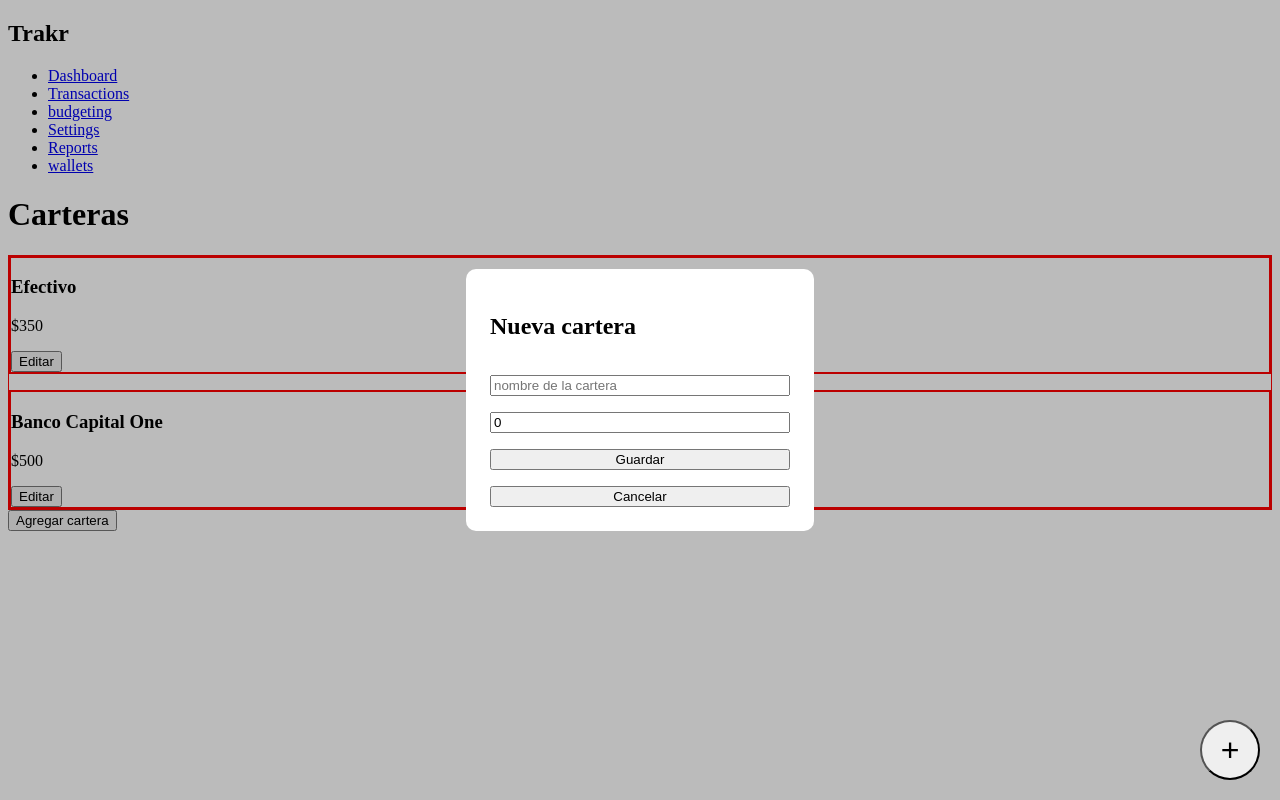
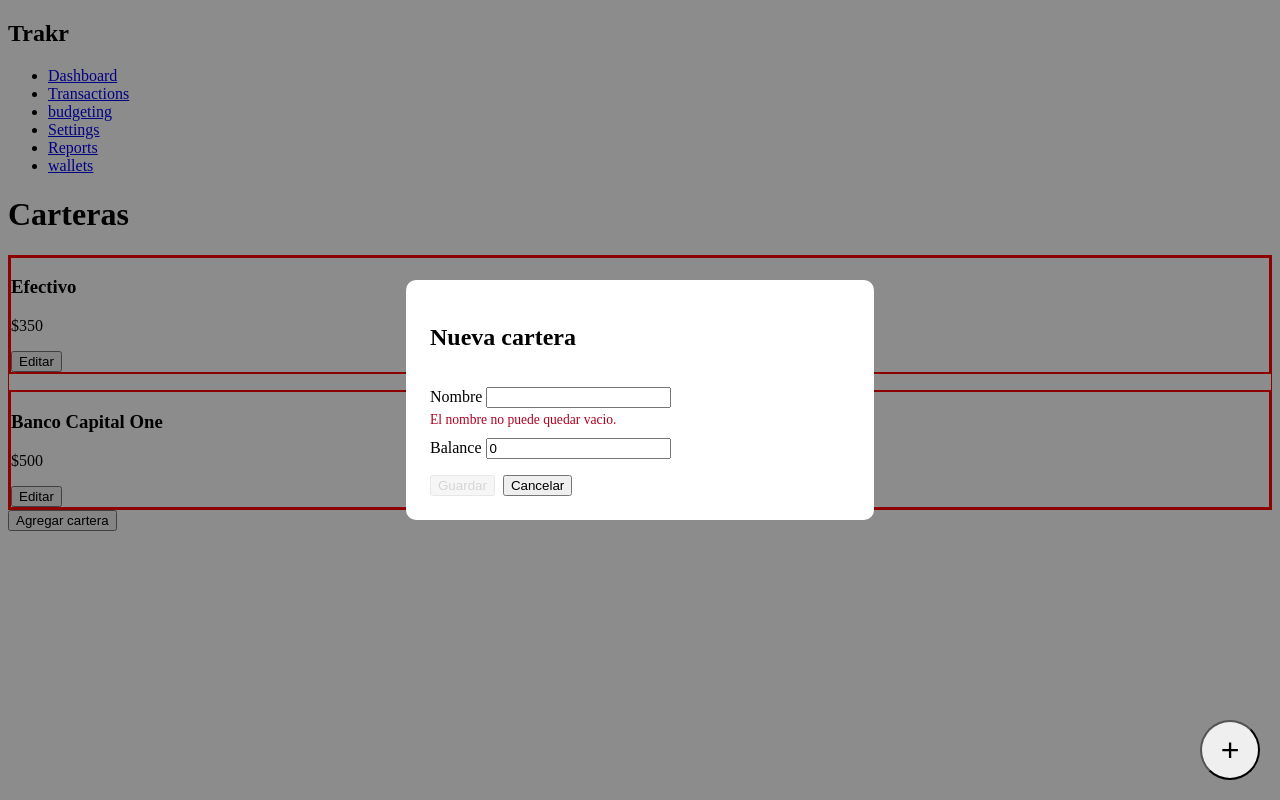
Before and after one commit to joelA4/trakr, a Vue app in the folder trakr-vue/: page /wallets in a window 1280 px wide. Both pictures are taken after a click on the button "Agregar cartera". Built offline with nearby package versions, Linux system fonts and the light colour scheme.

Commit message:
feat(WalletModal, EditWalletModal): Crea validaciones en los modales de editar y crear

```diff
--- a/trakr-vue/src/components/forms/WalletModal.vue
+++ b/trakr-vue/src/components/forms/WalletModal.vue
@@ -1,35 +1,81 @@
 <script setup>
-    import { ref } from 'vue'
+    import { ref, computed } from 'vue'
     import Button from '../ui/Button.vue';
 
     const isOpen = defineModel()
-    const title = ref('')
-    const balance = ref(0)
 
-    const emit = defineEmits(['create'])
+    const emit = defineEmits(['update:modelValue','create'])
+
+    const props = defineProps({
+        modelValue: Boolean
+    })
+
+//Funcion de crar antes de las validaciones
+    // function createWallet() {
+    //     if (!title.value) return
+    //     emit('create', {name: title.value, balance: Number(balance.value) })
+    //     title.value = ''
+    //     balance.value = 0
+    //     isOpen.value = false
+    // }
+
+    const local = ref({ name: '', balance: 0 })
+
+    const errors = computed(() => {
+        const e = {}
+        if (!local.value.name || !String(local.value.name).trim()) { //usamos el trim para evitar que hayan nombres con espacios
+            e.name = 'El nombre no puede quedar vacio. '
+        }
+        if (local.value.balance === '' || local.value.balance === null || isNaN(Number(local.value.balance))) {
+            e.balance = 'El saldo debe de ser un numero.'
+        } else if ( Number(local.value.balance) < 0 ){
+            e.balance = 'El saldo no puede ser negativo.'
+        }
+
+        return e
+    })
+
+    const isValid = computed(() => Object.keys(errors.value).length === 0)
 
     function createWallet() {
-        if (!title.value) return
-        emit('create', {name: title.value, balance: Number(balance.value) })
-        title.value = ''
-        balance.value = 0
-        isOpen.value = false
+        if (!isValid.value) return
+        emit('create', { id: Date.now(), name: local.value.name.trim(), balance: Number(local.value.balance) })
+        local.value = { name: '', balance: 0} //Restablece la variable local
+        emit('update:modelValue', false) // Cierra el modal
+    }
+
+    function close() { //Cierra el modal
+        emit('update:modelValue', false)
     }
 </script>
 
 <template>
-    <div v-if="isOpen" class="modal-backdrop"  >
-        <div class="modal" @click.self="isOpen = true">
+    <div v-if="isOpen" class="modal-backdrop"  @click.self="close"  >
+        <div class="modal">
             <h2>Nueva cartera</h2>
 
-            <input v-model="title" placeholder="nombre de la cartera" />
-            <input v-model="balance" type="number" placeholder="saldo inicial" />
+            <form @submit.prevent="createWallet" novalidate>
+                <label>
+                    Nombre
+                    <input v-model="local.name" type="text"/> <br/>
+                </label>
+                <p v-if="errors.name" class="error">{{ errors.name }}</p>
 
-            <Button label="Guardar" variant="primary" @click="createWallet" />
-            <Button label="Cancelar" variant="secundary" @click="isOpen = false" />
-
+                <label>
+                    Balance
+                    <input v-model="local.balance" type="number" step="0.01" />
+                </label>
+                <p v-if="errors.balance" class="error">{{ errors.balance }}</p>
+                <!-- <input v-model="title" placeholder="nombre de la cartera" />
+                <input v-model="balance" type="number" placeholder="saldo inicial" /> primer form -->
+                <div style="margin-top: 1rem; display: flex; gap: 8px;">
+                    <!-- <Button label="Guardar" variant="primary" @click="createWallet" />
+                    <Button label="Cancelar" variant="secundary" @click="isOpen = false" /> -->
+                    <button type="submit" :disabled="!isValid">Guardar</button>
+                    <button type="button" @click="close">Cancelar</button>
+                </div>
+            </form>
         </div>
-
     </div>
 </template>
 
@@ -37,7 +83,7 @@
     .modal-backdrop {
         position: fixed;
         inset: 0;
-        background: #0004;
+        background: rgba(0, 0, 0, 0.45);
         display: flex;
         align-items: center;
         justify-content: center;
@@ -47,8 +93,28 @@
         background: white;
         padding: 1.5rem;
         border-radius: 10px;
-        width: 300px;
+        width: 90%;
+        max-width: 420px;
         display: grid;
         gap: 1rem;
     }
+
+    .modal-content {
+        background: white;
+        padding: 1.2rem;
+        border-radius: 8px;
+        width: 90%;
+        max-width: 420px;
+    }
+
+    .error {
+        color: #b00020;
+        font-size: 0.85rem;
+        margin: 0.25rem 0 0.6rem 0;
+    }
+
+    button:disabled {
+        opacity: 0.5;
+        cursor: not-allowed;
+    }
 </style>
--- a/trakr-vue/src/components/modals/EditWalletModal.vue
+++ b/trakr-vue/src/components/modals/EditWalletModal.vue
@@ -1,13 +1,14 @@
 <script setup>
-    import { defineProps, defineEmits, ref, watch } from 'vue'
+import { defineEmits, ref, watch, computed } from 'vue'
 
-    const localWallet = ref({})
+    // const localWallet = ref({}) //Ya la declare de nuevo abajo
 
     const props = defineProps({
         modelValue: Boolean,
         wallet: Object
     })
 
+    //Cuando el props.wallet cambia, clonamos el local
     watch(
         () => props.wallet,
         (newWallet) => {
@@ -18,34 +19,83 @@
         { immediate: true }
     )
 
-    function saveChanges() {
-        emit('save', { ...localWallet.value })
-        console.log('Guardando cambios', localWallet.value)
-        emit('update:modelValue', false )
+    // function saveChanges() {
+    //     emit('save', { ...localWallet.value })
+    //     console.log('Guardando cambios', localWallet.value)
+    //     emit('update:modelValue', false )
+    // }
+
+    const emit = defineEmits(['update:modelValue', 'save'])
+
+    const localWallet = ref({ id: null, name: '', balance: 0 })
+
+    // cuando props.wallet cambia, clonamos al local
+    watch(
+        () => props.wallet,
+        (w) => {
+            if (w) {
+                localWallet.value = { ...w }
+            } else {
+                localWallet.value = { id: null, name: '', balance: 0 }
+            }
+        },
+        { immediate: true }
+    )
+
+    //Errores Calculados por cambios: errors Es un computed que verifica los campos y devuelve mensajes
+    const errors = computed(() => {
+        const e = {}
+        const name = localWallet.value.name
+        const balance = localWallet.value.balance
+
+        if (!name || !String(name).trim() ){
+            e.name = 'El nombre no puede quedar vacio.'
+        }
+
+        if (balance === '' || balance === null || isNaN(Number(balance))) {
+            e.balance = 'El saldo debe ser un numero.'
+        } else if (Number(balance) < 0){
+            e.balance = 'El saldo no puede ser negativo.'
+        }
+
+        return e
+    })
+
+    //validez global: depende de errors
+    const isValid = computed(() => Object.keys(errors.value).length === 0)
+
+    function saveChanges() { //Guarda cambios: emite 'save' solo si todo es valido y cierra el modal
+        if (!isValid.value) return
+        emit('save', { ...localWallet.value})
+        emit('update:modelValue', false)
     }
 
-    const emit = defineEmits(['update:modelValue', 'save'])
+    function close() { //Cierra el modal
+        emit('update:modelValue', false)
+    }
 </script>
 
 <template>
-    <div  v-if="modelValue" class="modal" @click.self="emit('update:modelValue', false)">
+                <!-- Modal de editar-->
+    <div  v-if="modelValue" class="modal" @click.self="close">
         <div class="modal-content" >
-            <h2>Editar cartera</h2>
+            <h2>Editar cartera</h2> <!--Titulo-->
 
-            <form @submit.prevent="saveChanges">
+            <form @submit.prevent="saveChanges" novalidate>
                 <label>
                     Nombre:
                     <input v-model="localWallet.name" type="text" /> <br/>
                 </label>
-
+                <p v-if="errors.name" class="error">{{ errors.name }}</p>
                 <label>
                     Balance:
                     <input v-model.number="localWallet.balance" type="number" />
                 </label>
+                <p v-if="errors.balance" class="error">{{ errors.balance }}</p> <!--Dar formato de error-->
 
                 <div style="margin-top: 1rem; display: flex; gap: 10px;">
-                    <button type="submit" >Guardar</button>
-                    <button type="button" @click="emit('update:modelValue', false)">Cancelar</button>
+                    <button type="submit" :disabled="!isValid" >Guardar</button><!--El boton se deshabilita si isValid es falso-->
+                    <button type="button" @click="close">Cancelar</button>
                 </div>
 
             </form>
@@ -62,7 +112,8 @@
         left: 0;
         width: 100%;
         height: 100%;
-        background: rgba(0, 0, 0, 01.5); /* Fondo oscuro*/
+        inset: 0;
+        background: rgba(0, 0, 0, 0.45); /* Fondo oscuro*/
         display: flex;
         justify-content: center;
         align-items: center;
@@ -70,10 +121,20 @@
 
     .modal-content {
         background: white;
-        padding: 1.5rem;
-        border-radius: 10px;
+        padding: 1.2rem;
+        border-radius: 8px;
         width: 90%;
-        max-width: 400px;
+        max-width: 420px;
     }
 
+    .error {
+        color: #b00020;
+        font-size: 0.85rem;
+        margin: 0.25rem 0 0.6rem 0;
+    }
+
+    button:disabled {
+        opacity: 0.5;
+        cursor: not-allowed;
+    }
 </style>
```
